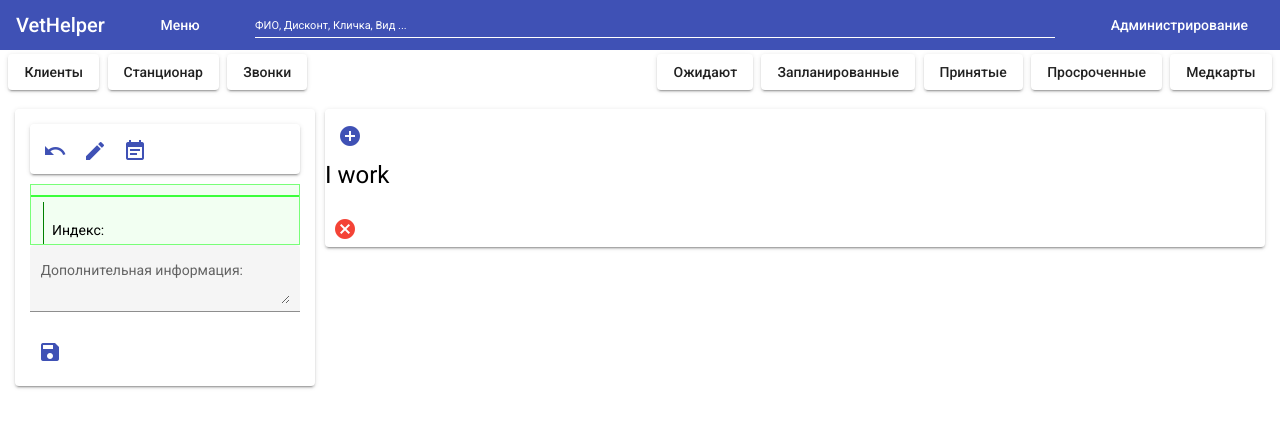
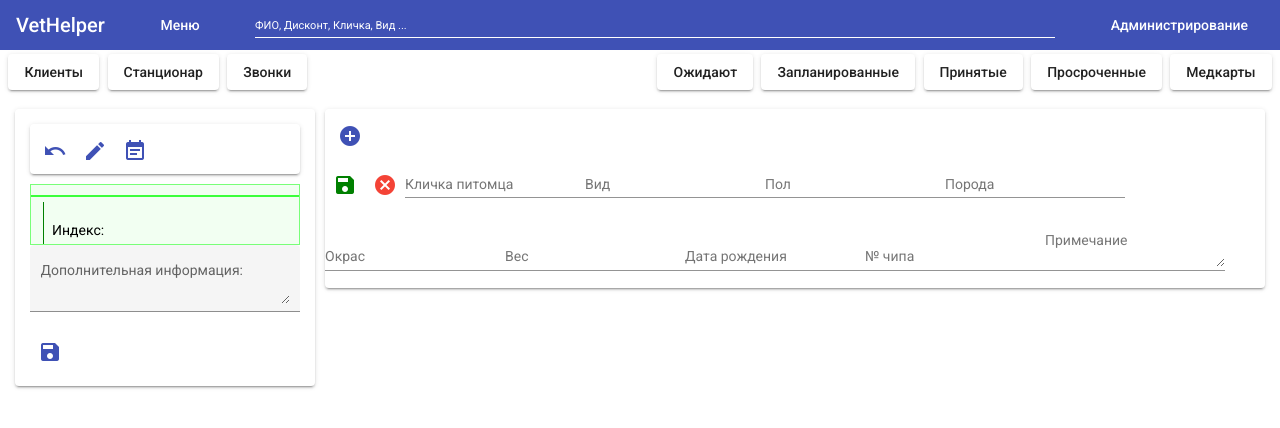
Before and after one commit to Vromga/vet-helper, an Angular app: page /clients/1/create-pets in a window 1280 px wide. Shown: the top 428 px of the page. Built offline with nearby package versions, Linux system fonts and the light colour scheme; no server answers.

Commit message:
feat: add pets component

```diff
--- a/src/app/clients/create-client-card/create-client-card.component.ts
+++ b/src/app/clients/create-client-card/create-client-card.component.ts
@@ -13,10 +13,10 @@ import { ClientService } from '../services/client.service';
 export class CreateClientCardComponent implements OnInit {
   public typeHelp: Array<string> = ['Временный', 'Вызова', 'Клиника', 'Постоянный', 'Случайный'];
   public listHowToFindClinic: Array<string> = ['Заводчик', 'Интернет', 'Обслуживались ранее', 'От знакомых', 'Рекламная вывеска'];
-  selectedCity = 'Город';
-  selectedStreet = 'Улица';
-  filteredCities: Observable<string>;
-  form: FormGroup;
+  public selectedCity = 'Город';
+  public selectedStreet = 'Улица';
+  public filteredCities: Observable<string>;
+  public form: FormGroup;
 
   constructor(private router: Router,
               private clientService: ClientService) {
@@ -36,8 +36,8 @@ export class CreateClientCardComponent implements OnInit {
       numberInDocument: new FormControl(''),
       typeOrReception: new FormControl(''),
       howToFindClinic: new FormControl(''),
-      unsubscribe: new FormControl(''),
-      clientInBlackList: new FormControl(''),
+      unsubscribe: new FormControl(false),
+      clientInBlackList: new FormControl(false),
       typeCity: new FormControl('Город'),
       cityName: new FormControl('Минск'),
       typeStreet: new FormControl('Улица'),
@@ -48,6 +48,7 @@ export class CreateClientCardComponent implements OnInit {
     });
   }
 
+// TODO create method add in db
   addMoreType() {
     console.log('hello world');
   }
--- a/src/app/clients/pets/create-pets-card/create-pets-card.component.html
+++ b/src/app/clients/pets/create-pets-card/create-pets-card.component.html
@@ -1,62 +1,58 @@
-<!--&lt;!&ndash;TODO add data in db&ndash;&gt;-->
-<!--<form action="" class="create">-->
-<!--  <button mat-icon-button style="color: green;">-->
-<!--    <mat-icon>save</mat-icon>-->
-<!--  </button>-->
-<!--  <button mat-icon-button color="warn" (click)="chancelCreatePet()">-->
-<!--    <mat-icon>cancel</mat-icon>-->
-<!--  </button>-->
-<!--  <mat-form-field>-->
-<!--    <mat-label>Кличка питомца</mat-label>-->
-<!--    <input type="text" matInput>-->
-<!--  </mat-form-field>-->
-<!--  <mat-form-field appearance="legacy">-->
-<!--    <input [matAutocomplete]="auto" matInput placeholder="Вид" type="text" formControlName="cityName">-->
-<!--    <mat-autocomplete #auto="matAutocomplete">-->
-<!--      <mat-option value="Собаки">Собаки</mat-option>-->
-<!--      <mat-option value="Кошки">Кошки</mat-option>-->
-<!--      <mat-option value="Птицы">Птицы</mat-option>-->
-<!--      <mat-option value="Рептилии">Рептилии</mat-option>-->
-<!--      <mat-option value="Грызуны">Грызуны</mat-option>-->
-<!--      <mat-option value="Сельскохозяйственные">Сельскохозяйственные</mat-option>-->
-<!--    </mat-autocomplete>-->
-<!--  </mat-form-field>-->
-<!--  <mat-form-field appearance="legacy">-->
-<!--    <input [matAutocomplete]="auto" matInput placeholder="Пол" type="text" formControlName="cityName">-->
-<!--    <mat-autocomplete #auto="matAutocomplete">-->
-<!--      <mat-option value="Мужской">Мужской</mat-option>-->
-<!--      <mat-option value="Женский">Женский</mat-option>-->
-<!--      <mat-option value="Кастрированный">Кастрированный</mat-option>-->
-<!--      <mat-option value="Стерелизованный">Стерелизованный</mat-option>-->
-<!--      <mat-option value="Не известно">Не известно</mat-option>-->
-<!--    </mat-autocomplete>-->
-<!--  </mat-form-field>-->
-<!--  <mat-form-field>-->
-<!--    <mat-label>Порода</mat-label>-->
-<!--    <input type="text" matInput>-->
-<!--  </mat-form-field>-->
-<!--  <mat-form-field>-->
-<!--    <mat-label>Окрас</mat-label>-->
-<!--    <input type="text" matInput>-->
-<!--  </mat-form-field>-->
-<!--  <mat-form-field>-->
-<!--    <mat-label>Вес</mat-label>-->
-<!--    <input type="text" matInput>-->
-<!--  </mat-form-field>-->
-<!--  <mat-form-field>-->
-<!--    <mat-label>Дата рождения</mat-label>-->
-<!--    <input type="text" matInput>-->
-<!--  </mat-form-field>-->
-<!--  <mat-form-field>-->
-<!--    <mat-label>№ чипа</mat-label>-->
-<!--    <input type="text" matInput>-->
-<!--  </mat-form-field>-->
-<!--  <mat-form-field>-->
-<!--    <mat-label>Примечание</mat-label>-->
-<!--    <textarea type="text" matInput></textarea>-->
-<!--  </mat-form-field>-->
-<!--</form>-->
-<h1>I work</h1>
-  <button mat-icon-button color="warn" (click)="chancelCreatePet()">
+<!--TODO add data in db-->
+<form class="create" (ngSubmit)="save()" [formGroup]="form">
+  <button mat-icon-button style="color: green;" type="submit">
+    <mat-icon>save</mat-icon>
+  </button>
+  <button mat-icon-button color="warn" (click)="chancelCreatePet()" type="button">
     <mat-icon>cancel</mat-icon>
   </button>
+  <mat-form-field>
+    <mat-label>Кличка питомца</mat-label>
+    <input formControlName="name" type="text" matInput>
+  </mat-form-field>
+  <mat-form-field appearance="legacy">
+    <input formControlName="kindOfAnimal" [matAutocomplete]="auto" matInput placeholder="Вид" type="text">
+    <mat-autocomplete #auto="matAutocomplete">
+      <mat-option value="Собаки">Собаки</mat-option>
+      <mat-option value="Кошки">Кошки</mat-option>
+      <mat-option value="Птицы">Птицы</mat-option>
+      <mat-option value="Рептилии">Рептилии</mat-option>
+      <mat-option value="Грызуны">Грызуны</mat-option>
+      <mat-option value="Сельскохозяйственные">Сельскохозяйственные</mat-option>
+    </mat-autocomplete>
+  </mat-form-field>
+  <mat-form-field appearance="legacy">
+    <input [matAutocomplete]="auto" matInput placeholder="Пол" type="text" formControlName="sex">
+    <mat-autocomplete #auto="matAutocomplete">
+      <mat-option value="Мужской">Мужской</mat-option>
+      <mat-option value="Женский">Женский</mat-option>
+      <mat-option value="Кастрированный">Кастрированный</mat-option>
+      <mat-option value="Стерелизованный">Стерелизованный</mat-option>
+      <mat-option value="Не известно">Не известно</mat-option>
+    </mat-autocomplete>
+  </mat-form-field>
+  <mat-form-field>
+    <mat-label>Порода</mat-label>
+    <input type="text" matInput formControlName="breed">
+  </mat-form-field>
+  <mat-form-field>
+    <mat-label>Окрас</mat-label>
+    <input type="text" matInput formControlName="color">
+  </mat-form-field>
+  <mat-form-field>
+    <mat-label>Вес</mat-label>
+    <input type="text" matInput formControlName="weightAnimal">
+  </mat-form-field>
+  <mat-form-field>
+    <mat-label>Дата рождения</mat-label>
+    <input type="text" matInput formControlName="age">
+  </mat-form-field>
+  <mat-form-field>
+    <mat-label>№ чипа</mat-label>
+    <input type="text" matInput formControlName="chipNumber">
+  </mat-form-field>
+  <mat-form-field>
+    <mat-label>Примечание</mat-label>
+    <textarea type="text" matInput formControlName="description"></textarea>
+  </mat-form-field>
+</form>
--- a/src/app/clients/pets/create-pets-card/create-pets-card.component.ts
+++ b/src/app/clients/pets/create-pets-card/create-pets-card.component.ts
@@ -1,5 +1,7 @@
 import { Component, OnInit } from '@angular/core';
 import { ActivatedRoute, Router } from '@angular/router';
+import { FormControl, FormGroup } from '@angular/forms';
+import { PetService } from '../../services/pet.service';
 
 @Component({
   selector: 'app-create-pets-card',
@@ -8,18 +10,41 @@ import { ActivatedRoute, Router } from '@angular/router';
 })
 export class CreatePetsCardComponent implements OnInit {
   private id: string;
+  public form: FormGroup;
+
   constructor(
     private route: ActivatedRoute,
-    private router: Router
-  ) { }
+    private router: Router,
+    private petService: PetService
+  ) {
+  }
 
   ngOnInit(): void {
-    this.route.queryParams.subscribe(params => this.id = params.id);
+    this.route.queryParams.subscribe(params => this.id = params.id).unsubscribe();
+
+    this.form = new FormGroup({
+      name: new FormControl(''),
+      age: new FormControl(''),
+      kindOfAnimal: new FormControl(''),
+      breed: new FormControl(''),
+      color: new FormControl(''),
+      chipNumber: new FormControl(''),
+      sex: new FormControl(''),
+      weightAnimal: new FormControl(''),
+      description: new FormControl('')
+    });
   }
 
   chancelCreatePet() {
     this.route.params.subscribe(params => {
       this.router.navigate([`clients/${this.id}`]);
-    });
+    }).unsubscribe();
+  }
+
+  save() {
+    const reqBody = this.form.value;
+    reqBody.clientId = this.id;
+    this.petService.addPet(reqBody);
+    this.chancelCreatePet();
   }
 }
--- a/src/app/clients/pets/pets-card/pets-card.component.html
+++ b/src/app/clients/pets/pets-card/pets-card.component.html
@@ -1,4 +1,6 @@
-<section class="pets">
-  <article class="pets__card" *ngIf="pets.length; else noPets"></article>
+<section class="pets" *ngIf="pets?.length; else noPets">
+  <article class="pets__card" *ngFor="let pet of this.pets">
+      <p>{{pet.name}}</p>
+  </article>
 </section>
-<ng-template #noPets><span >Не зарегистрированно ниодного животного! </span></ng-template>
+<ng-template #noPets><section class="pets">Не зарегистрированно ниодного животного!</section></ng-template>
--- a/src/app/clients/pets/pets-card/pets-card.component.ts
+++ b/src/app/clients/pets/pets-card/pets-card.component.ts
@@ -1,4 +1,7 @@
 import { Component, OnInit } from '@angular/core';
+import { PetService } from '../../services/pet.service';
+import { IPetInterface } from '../../interface/pet.interface';
+import { ActivatedRoute } from '@angular/router';
 
 @Component({
   selector: 'app-pets-card',
@@ -6,10 +9,19 @@ import { Component, OnInit } from '@angular/core';
   styleUrls: ['./pets-card.component.scss']
 })
 export class PetsCardComponent implements OnInit {
-  pets: [] = [];
-  constructor() { }
+  public pets: IPetInterface[];
+
+  constructor(private petService: PetService,
+              private route: ActivatedRoute) {
+  }
 
   ngOnInit(): void {
+    this.route.params.subscribe((params) => {
+      this.petService.getAllPets(params.id)
+        .subscribe((pets: IPetInterface[]) => {
+            this.pets = pets;
+          }
+        );
+    });
   }
-
 }
--- a/src/app/clients/services/client.service.ts
+++ b/src/app/clients/services/client.service.ts
@@ -1,6 +1,7 @@
 import { Injectable } from '@angular/core';
 import { HttpClient } from '@angular/common/http';
 import { IClients } from '../interface/clients';
+import { Observable } from 'rxjs';
 
 @Injectable({
   providedIn: 'root'
@@ -11,7 +12,7 @@ export class ClientService {
   constructor(private http: HttpClient) {
   }
 
-  getAllClients() {
+  getAllClients(): Observable<IClients[]> {
     return this.http.get<IClients[]>('http://localhost:8000/users');
   }
 
--- /dev/null
+++ b/src/app/clients/services/pet.service.ts
@@ -0,0 +1,25 @@
+import { Injectable } from '@angular/core';
+import { HttpClient, HttpParams } from '@angular/common/http';
+import { IPetInterface } from '../interface/pet.interface';
+import { Observable } from 'rxjs';
+
+@Injectable({
+  providedIn: 'root'
+})
+export class PetService {
+
+  constructor(private http: HttpClient) {
+  }
+
+  getAllPets(id: string): Observable<IPetInterface[]> {
+    return this.http.get<IPetInterface[]>(`http://localhost:8000/pets/${id}`);
+  }
+
+  addPet(body): void {
+    this.http.post('http://localhost:8000/pets', body)
+      .subscribe(() => {
+      }).unsubscribe();
+
+  }
+
+}
```
Also changed, not shown: src/app/clients/interface/pet.interface.ts (added, +12 -0 lines), 1 other file (tests, documents, lock files or other folders).
